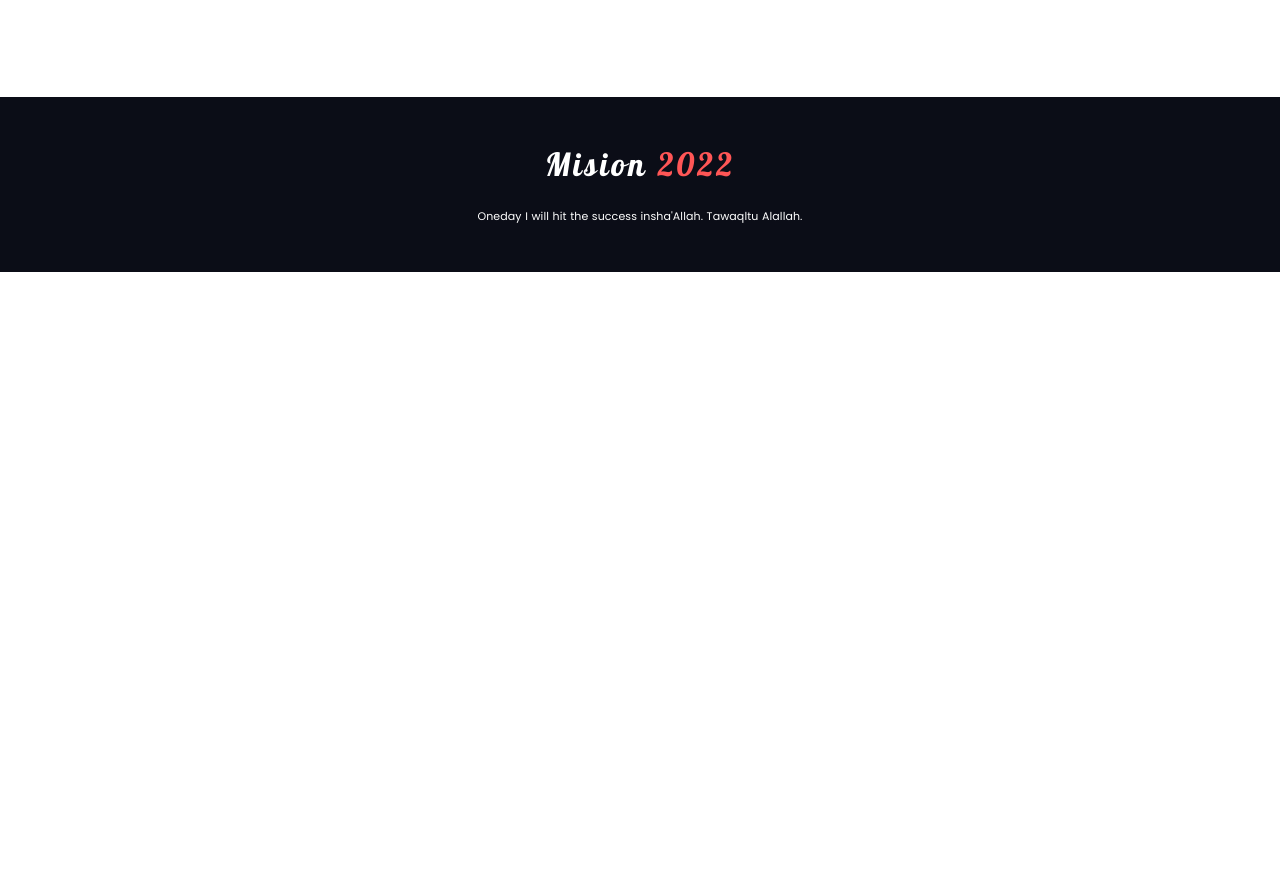
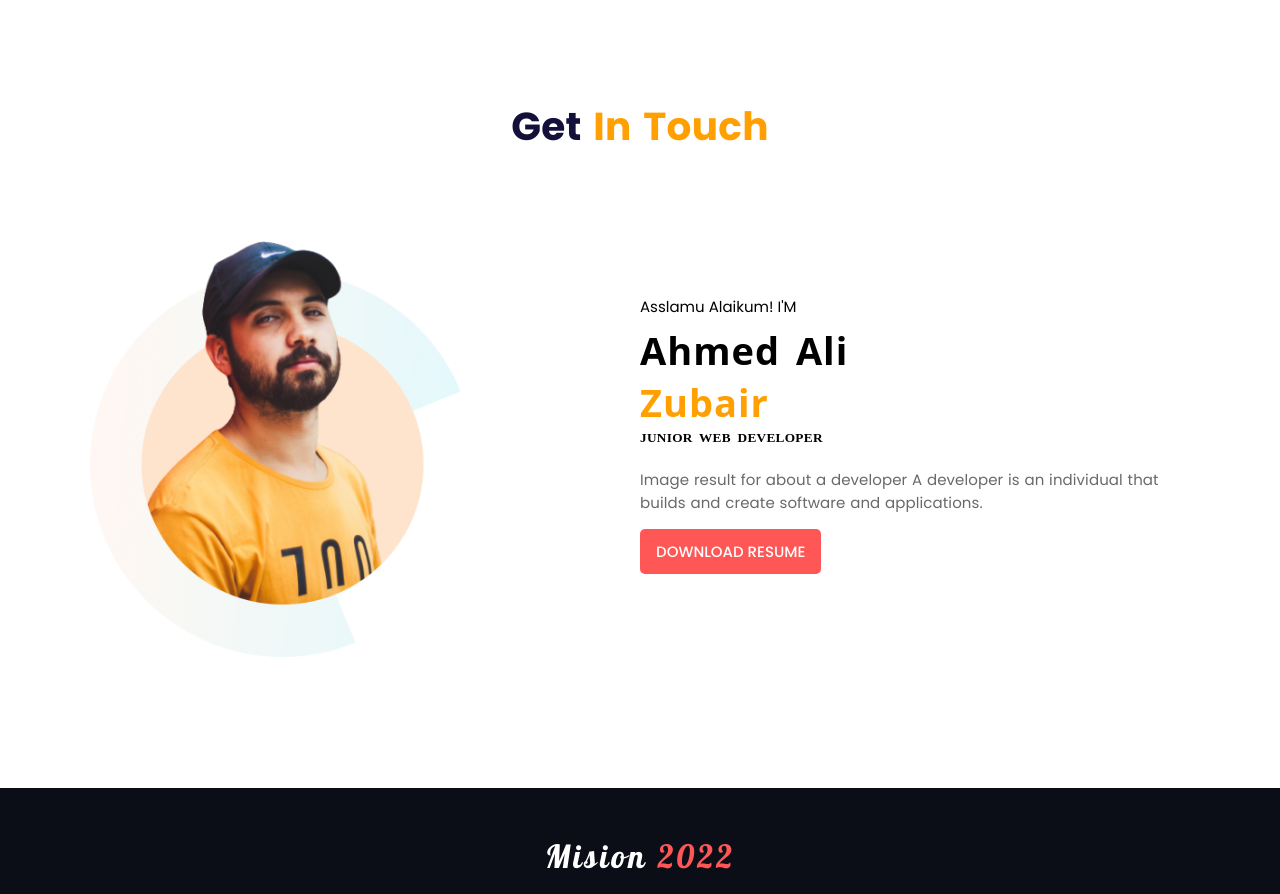
Before and after one commit to alizubairr/Assignment-01, a plain HTML site: page index.html in a window 1280 px wide. Shown: the part 2427-3321 px from the top of the page. Before the commit the page ends 2699 px from the top, so only its background shows below. Drawn offline with Linux system fonts and the light colour scheme.

Commit message:
finish code without background

```diff
--- a/index.html
+++ b/index.html
@@ -100,6 +100,30 @@
     <!--This is know our global community section-->
 
 
+    <!--This is about me section-->
+        <section id="about-me">
+            <div class="container">
+                <div class="head-about">
+                    <h1>Get <span>In Touch</span></h1>
+                </div>
+                <div class="flexible-content">
+                   <div class="about-image">
+                        <img src="images/person/person-0.png" alt="Picture of Zubair">
+                    </div>
+                    <div class="about-details">
+                        <small>Asslamu Alaikum! I'M</small>
+                        <h1>Ahmed Ali <br><span>Zubair</span></h1>
+                        <h5>Junior Web Developer</h5>
+                        <p>Image result for about a developer A developer is an individual that builds and create software and applications.</p>
+                        <button id="resume"><a href="#">DOWNLOAD RESUME</a></button>
+
+                    </div>
+                </div>
+            </div>
+        </section>
+    <!--This is about me section-->
+
+
     <!--This is footer section-->
         <footer id="footer">
             <div class="container">
--- a/style.css
+++ b/style.css
@@ -262,3 +262,87 @@ footer#footer {
     letter-spacing: .1px;
     word-spacing: .5px;
 }
+.about-image {
+    width: 50%;
+    margin-top: -22px;
+}
+
+.about-details {
+    width: 50%;
+    margin-top: 107px;
+}
+
+.about-image img {
+    max-width: 70%;
+}
+
+.head-about {
+    text-align: center;
+}
+
+.head-about h1 {
+    color: #13103A;
+    font-family: 'Poppins';
+    letter-spacing: .3px;
+    word-spacing: 3px;
+    font-size: 39px;
+}
+
+.head-about h1 span {
+    color:  #ff9f00;
+}
+
+.about-details small {
+    font-size: 15px;
+    font-family: 'Poppins';
+}
+.about-details h1 {
+    font-family: system-ui;
+    font-weight: 800;
+    font-size: 38px;
+    letter-spacing: 1px;
+    word-spacing: 5px;
+    margin-top: 6px;
+}
+
+.about-details h1 span {
+    color: #ff9f00;
+}
+
+.about-details p {
+    font-family: 'Poppins';
+    color: dimgray;
+    font-size: 15px;
+    letter-spacing: .1px;
+    word-spacing: .6px;
+}
+
+h1 {}
+
+.about-details h5 {
+    font-family: -webkit-pictograph;
+    text-transform: uppercase;
+    margin-top: -30px;
+    letter-spacing: .3px;
+    word-spacing: 3px;
+}
+button#resume {
+    background: #ff5656;
+    padding: 11px 16px;
+    border: none;
+    border-radius: 5px;
+    transition: .3s;
+}
+
+button#resume:hover {
+    background: rgb(201 67 67);
+    cursor :pointer;
+}
+
+button#resume a {
+    text-decoration: none;
+    color: white;
+    font-size: 15px;
+    font-family: 'Poppins';
+    font-weight: 500;
+}
```
